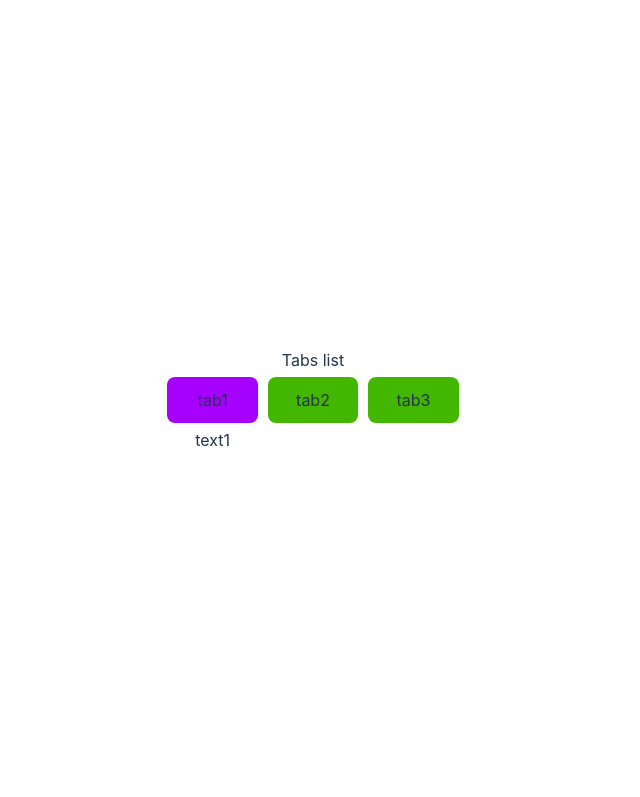
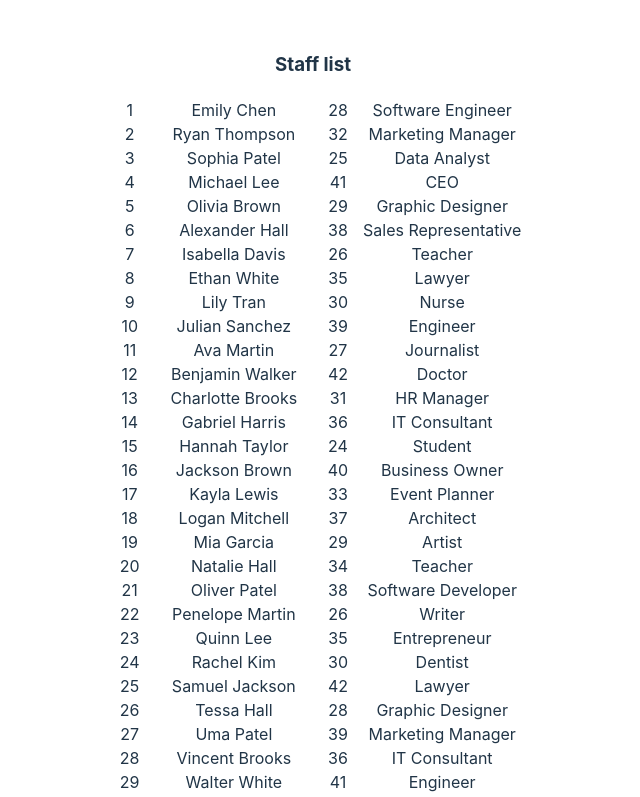
Before and after one commit to glocker/sandbox, a React (Vite) app: page / in a window 1280 px wide. Shown: the top 797 px of the page, without its empty margins (327-967 px from the left). Built offline with nearby package versions, Linux system fonts and the light colour scheme.

Commit message:
mock data plus init grid

```diff
--- a/src/App.jsx
+++ b/src/App.jsx
@@ -1,6 +1,7 @@
 import { useState } from 'react';
 import './App.css';
 import Tabs from './Tabs/Tabs';
+import Grid from './GridPagination/Grid';
 
 function App() {
   const [count, setCount] = useState(0);
@@ -22,7 +23,7 @@ function App() {
 
   return (
     <>
-      <Tabs data={mockData} />
+      <Grid />
     </>
   )
 }
--- a/src/GridPagination/Grid.jsx
+++ b/src/GridPagination/Grid.jsx
@@ -0,0 +1,23 @@
+import { useState } from 'react';
+import users from './users.json';
+import './style.css';
+
+export default function Grid() {
+    return (
+        <>
+            <h3>Staff list</h3>
+            <div className="grid-container">
+            {users.map((user, index) => {
+                return (
+                    <>
+                        <div key={user.id}>{user.id}</div>
+                        <div key={user.id}>{user.name}</div>
+                        <div key={user.id}>{user.age}</div>
+                        <div key={user.id}>{user.occupation}</div>
+                    </>
+                )
+            })}
+            </div>
+        </>
+    )
+}
--- /dev/null
+++ b/src/GridPagination/style.css
@@ -0,0 +1,4 @@
+.grid-container {
+    display: grid;
+    grid-template-columns: 50px 1fr 50px 1fr;
+}
--- /dev/null
+++ b/src/GridPagination/users.json
@@ -0,0 +1,218 @@
+[
+    {
+      "id": 1,
+      "name": "Emily Chen",
+      "age": 28,
+      "occupation": "Software Engineer"
+    },
+    {
+      "id": 2,
+      "name": "Ryan Thompson",
+      "age": 32,
+      "occupation": "Marketing Manager"
+    },
+    {
+      "id": 3,
+      "name": "Sophia Patel",
+      "age": 25,
+      "occupation": "Data Analyst"
+    },
+    {
+      "id": 4,
+      "name": "Michael Lee",
+      "age": 41,
+      "occupation": "CEO"
+    },
+    {
+      "id": 5,
+      "name": "Olivia Brown",
+      "age": 29,
+      "occupation": "Graphic Designer"
+    },
+    {
+      "id": 6,
+      "name": "Alexander Hall",
+      "age": 38,
+      "occupation": "Sales Representative"
+    },
+    {
+      "id": 7,
+      "name": "Isabella Davis",
+      "age": 26,
+      "occupation": "Teacher"
+    },
+    {
+      "id": 8,
+      "name": "Ethan White",
+      "age": 35,
+      "occupation": "Lawyer"
+    },
+    {
+      "id": 9,
+      "name": "Lily Tran",
+      "age": 30,
+      "occupation": "Nurse"
+    },
+    {
+      "id": 10,
+      "name": "Julian Sanchez",
+      "age": 39,
+      "occupation": "Engineer"
+    },
+    {
+      "id": 11,
+      "name": "Ava Martin",
+      "age": 27,
+      "occupation": "Journalist"
+    },
+    {
+      "id": 12,
+      "name": "Benjamin Walker",
+      "age": 42,
+      "occupation": "Doctor"
+    },
+    {
+      "id": 13,
+      "name": "Charlotte Brooks",
+      "age": 31,
+      "occupation": "HR Manager"
+    },
+    {
+      "id": 14,
+      "name": "Gabriel Harris",
+      "age": 36,
+      "occupation": "IT Consultant"
+    },
+    {
+      "id": 15,
+      "name": "Hannah Taylor",
+      "age": 24,
+      "occupation": "Student"
+    },
+    {
+      "id": 16,
+      "name": "Jackson Brown",
+      "age": 40,
+      "occupation": "Business Owner"
+    },
+    {
+      "id": 17,
+      "name": "Kayla Lewis",
+      "age": 33,
+      "occupation": "Event Planner"
+    },
+    {
+      "id": 18,
+      "name": "Logan Mitchell",
+      "age": 37,
+      "occupation": "Architect"
+    },
+    {
+      "id": 19,
+      "name": "Mia Garcia",
+      "age": 29,
+      "occupation": "Artist"
+    },
+    {
+      "id": 20,
+      "name": "Natalie Hall",
+      "age": 34,
+      "occupation": "Teacher"
+    },
+    {
+      "id": 21,
+      "name": "Oliver Patel",
+      "age": 38,
+      "occupation": "Software Developer"
+    },
+    {
+      "id": 22,
+      "name": "Penelope Martin",
+      "age": 26,
+      "occupation": "Writer"
+    },
+    {
+      "id": 23,
+      "name": "Quinn Lee",
+      "age": 35,
+      "occupation": "Entrepreneur"
+    },
+    {
+      "id": 24,
+      "name": "Rachel Kim",
+      "age": 30,
+      "occupation": "Dentist"
+    },
+    {
+      "id": 25,
+      "name": "Samuel Jackson",
+      "age": 42,
+      "occupation": "Lawyer"
+    },
+    {
+      "id": 26,
+      "name": "Tessa Hall",
+      "age": 28,
+      "occupation": "Graphic Designer"
+    },
+    {
+      "id": 27,
+      "name": "Uma Patel",
+      "age": 39,
+      "occupation": "Marketing Manager"
+    },
+    {
+      "id": 28,
+      "name": "Vincent Brooks",
+      "age": 36,
+      "occupation": "IT Consultant"
+    },
+    {
+      "id": 29,
+      "name": "Walter White",
+      "age": 41,
+      "occupation": "Engineer"
+    },
+    {
+      "id": 30,
+      "name": "Xavier Sanchez",
+      "age": 33,
+      "occupation": "Sales Representative"
+    },
+    {
+      "id": 31,
+      "name": "Yvonne Martin",
+      "age": 29,
+      "occupation": "Teacher"
+    },
+    {
+      "id": 32,
+      "name": "Zoe Lee",
+      "age": 27,
+      "occupation": "Data Analyst"
+    },
+    {
+      "id": 33,
+      "name": "Abigail Brown",
+      "age": 34,
+      "occupation": "Nurse"
+    },
+    {
+      "id": 34,
+      "name": "Caleb Harris",
+      "age": 38,
+      "occupation": "Business Owner"
+    },
+    {
+      "id": 35,
+      "name": "Diana Taylor",
+      "age": 31,
+      "occupation": "Event Planner"
+    },
+    {
+      "id": 36,
+      "name": "Eleanor Walker",
+      "age": 40,
+      "occupation": "CEO"
+    }
+  ]
```
